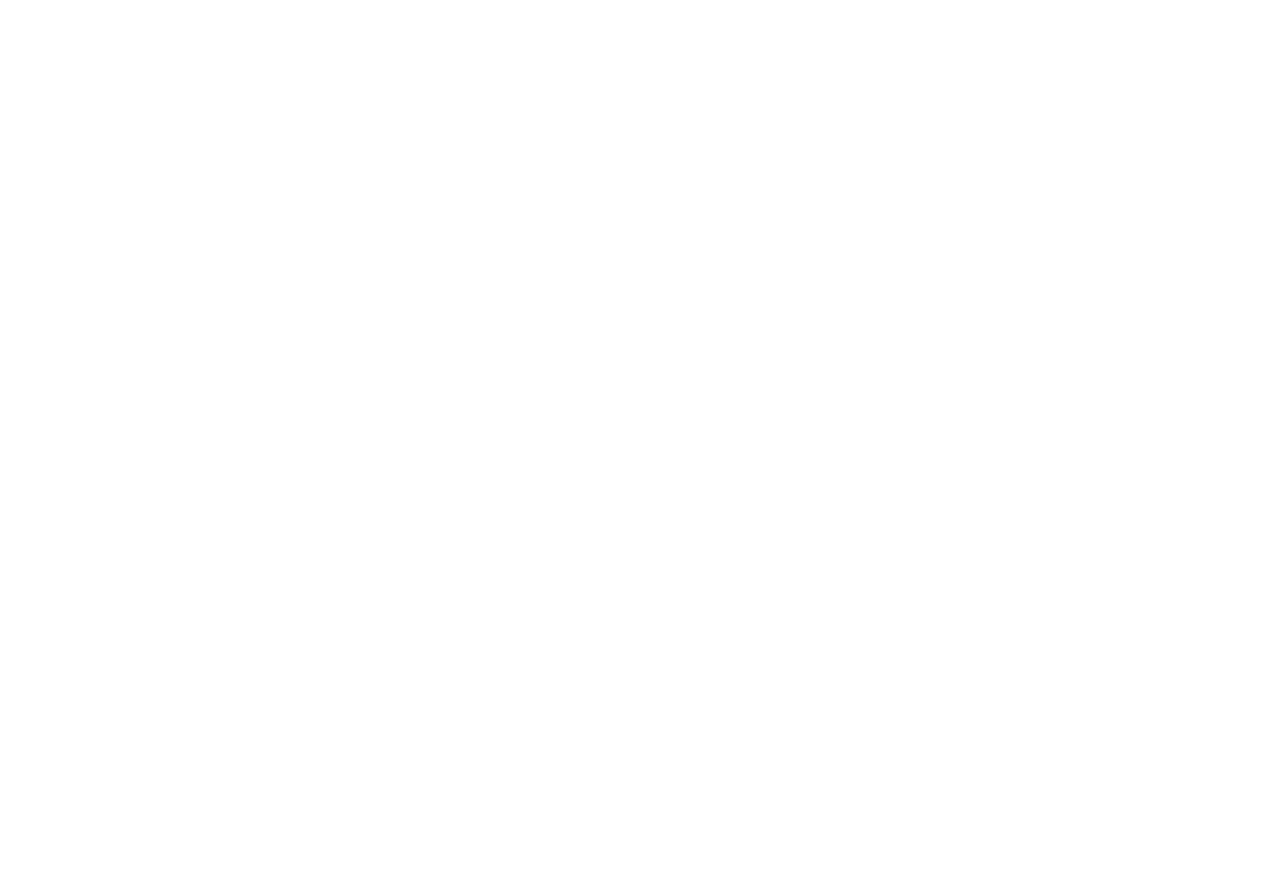
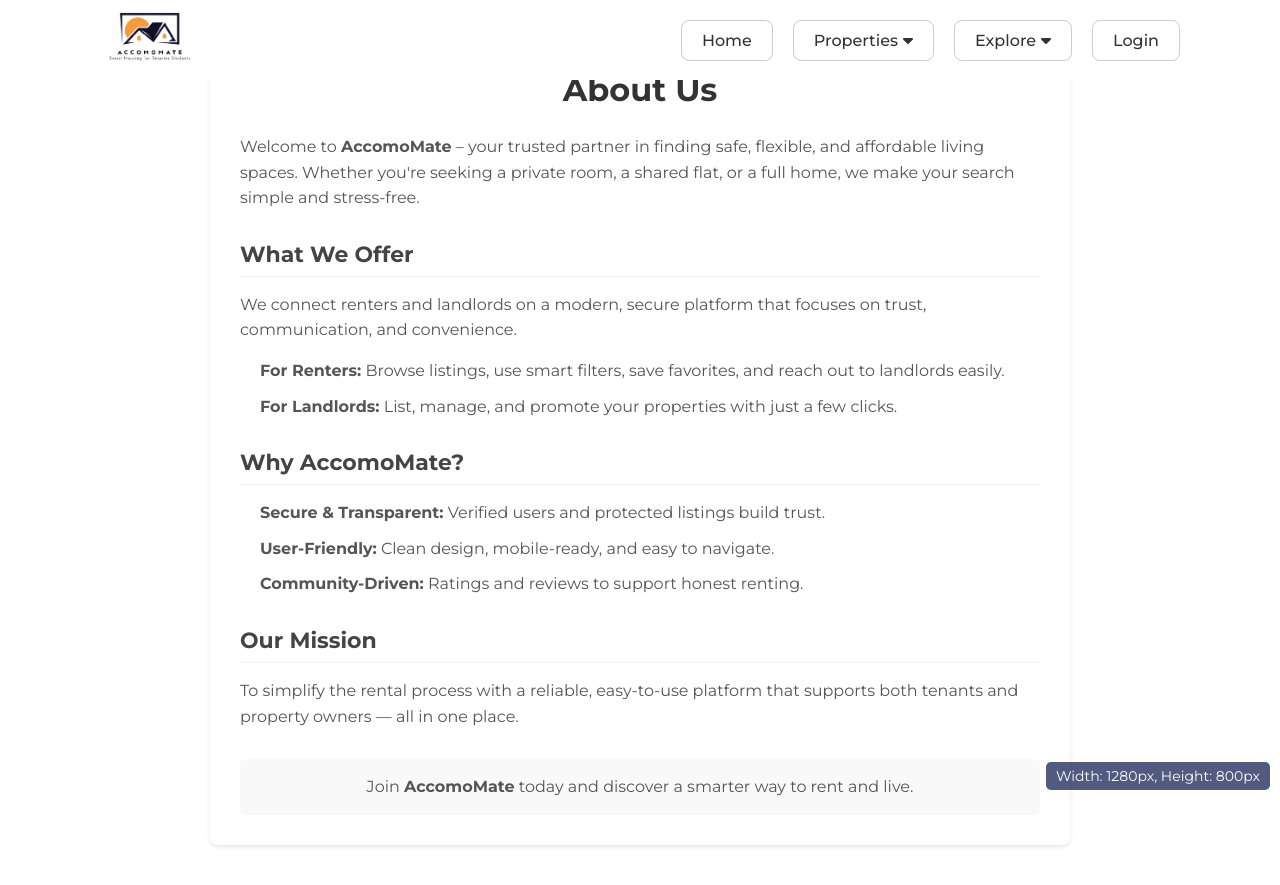
Before and after one commit to afridipolock/accomomate, a React (Create React App) app: page /about-us in a window 1280 px wide. Before the commit this address had no page. Before the commit the page ends 800 px from the top, so only its background shows below. Built offline with nearby package versions, Linux system fonts and the light colour scheme.

Commit message:
added about us

```diff
--- a/src/App.jsx
+++ b/src/App.jsx
@@ -21,9 +21,8 @@
 import ViewProfile from "./frontend/pages/webpage/viewProfile/ViewProfile";
 import ManageProperties from "./frontend/pages/webpage/manageProperties/ManageProperties";
 // Import dashboard pages
-
-//import terms and conditions
 import TermsCondition from "./frontend/components/termsCondition/TermsConsition";
+import AboutUs from "./frontend/components/aboutUs/AboutUs";
 
 // New page always scroll on top
 const NewPageScrollTop = () => {
@@ -93,6 +92,7 @@
   "/available-properties": "Available Properties",
   "/manage-properties": "Manage Properties",
   "/view-profile": "View Profile",
+  "/about-us": "About Us"
 };
 
 function TitleUpdater() {
@@ -191,6 +191,14 @@
             </WebPageLayout>
           }
         />
+        <Route
+          path="/about-us"
+          element={
+            <WebPageLayout>
+              <AboutUs />
+            </WebPageLayout>
+          }
+        />
 
       </Routes>
     </Router>
--- /dev/null
+++ b/src/frontend/components/aboutUs/AboutUs.jsx
@@ -0,0 +1,68 @@
+import React from "react";
+import "./style.css";
+
+const AboutUs = () => {
+  return (
+    <div className="about-container">
+      <div className="about-content">
+        <h1>About Us</h1>
+
+        <section className="welcome-section">
+          <p>
+            Welcome to <strong>AccomoMate</strong> – your trusted partner in finding safe, flexible,
+            and affordable living spaces. Whether you're seeking a private room, a shared flat,
+            or a full home, we make your search simple and stress-free.
+          </p>
+        </section>
+
+        <section>
+          <h2>What We Offer</h2>
+          <p>
+            We connect renters and landlords on a modern, secure platform that focuses on
+            trust, communication, and convenience.
+          </p>
+          <ul>
+            <li>
+              <strong>For Renters:</strong> Browse listings, use smart filters, save favorites,
+              and reach out to landlords easily.
+            </li>
+            <li>
+              <strong>For Landlords:</strong> List, manage, and promote your properties with just a few clicks.
+            </li>
+          </ul>
+        </section>
+
+        <section>
+          <h2>Why AccomoMate?</h2>
+          <ul>
+            <li>
+              <strong>Secure & Transparent:</strong> Verified users and protected listings build trust.
+            </li>
+            <li>
+              <strong>User-Friendly:</strong> Clean design, mobile-ready, and easy to navigate.
+            </li>
+            <li>
+              <strong>Community-Driven:</strong> Ratings and reviews to support honest renting.
+            </li>
+          </ul>
+        </section>
+
+        <section>
+          <h2>Our Mission</h2>
+          <p>
+            To simplify the rental process with a reliable, easy-to-use platform that supports both
+            tenants and property owners — all in one place.
+          </p>
+        </section>
+
+        <section className="join-section">
+          <p>
+            Join <strong>AccomoMate</strong> today and discover a smarter way to rent and live.
+          </p>
+        </section>
+      </div>
+    </div>
+  );
+};
+
+export default AboutUs;
--- /dev/null
+++ b/src/frontend/components/aboutUs/style.css
@@ -0,0 +1,87 @@
+.about-container {
+    padding: 40px 20px;
+    max-width: 900px;
+    margin: 0 auto;
+    min-height: 100vh;
+  }
+
+  .about-content {
+    background-color: #fff;
+    padding: 30px;
+    border-radius: 8px;
+    box-shadow: 0 2px 4px rgba(0, 0, 0, 0.1);
+  }
+
+  .about-content h1 {
+    font-size: 32px;
+    margin-bottom: 25px;
+    color: #333;
+    text-align: center;
+  }
+
+  .about-content h2 {
+    font-size: 22px;
+    margin-top: 30px;
+    margin-bottom: 15px;
+    color: #444;
+    border-bottom: 1px solid #eee;
+    padding-bottom: 8px;
+  }
+
+  .about-content p {
+    margin-bottom: 15px;
+    line-height: 1.6;
+    color: #555;
+    font-size: 16px;
+  }
+
+  .about-content ul {
+    margin-bottom: 20px;
+    padding-left: 20px;
+  }
+
+  .about-content li {
+    margin-bottom: 10px;
+    line-height: 1.6;
+    color: #555;
+  }
+
+  .welcome-section {
+    font-size: 18px;
+    margin-bottom: 25px;
+  }
+
+  .join-section {
+    margin-top: 30px;
+    font-size: 18px;
+    text-align: center;
+    padding: 15px;
+    background-color: #f9f9f9;
+    border-radius: 6px;
+  }
+
+  .join-section p {
+    margin-bottom: 0;
+  }
+
+  @media (max-width: 768px) {
+    .about-container {
+      padding: 20px 15px;
+    }
+
+    .about-content {
+      padding: 20px;
+    }
+
+    .about-content h1 {
+      font-size: 26px;
+    }
+
+    .about-content h2 {
+      font-size: 20px;
+    }
+
+    .welcome-section, .join-section {
+      font-size: 16px;
+    }
+  }
```
